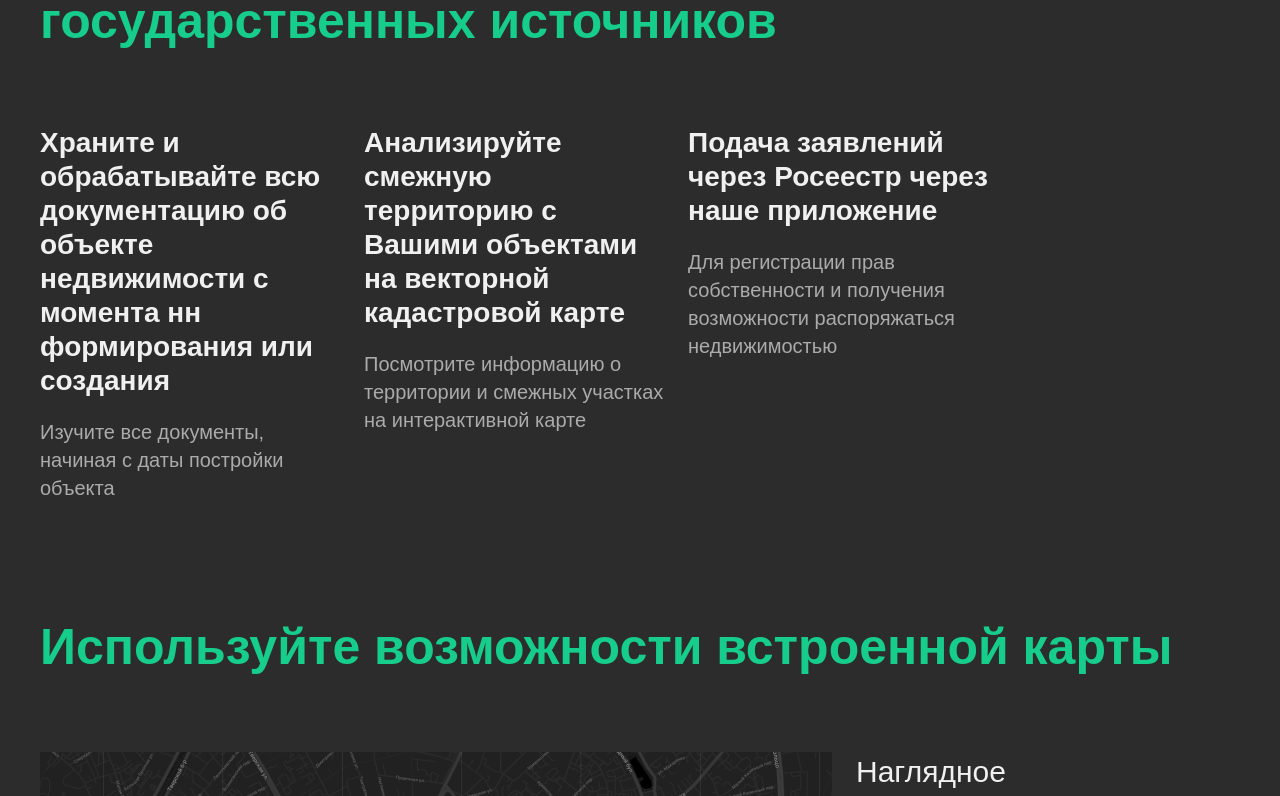
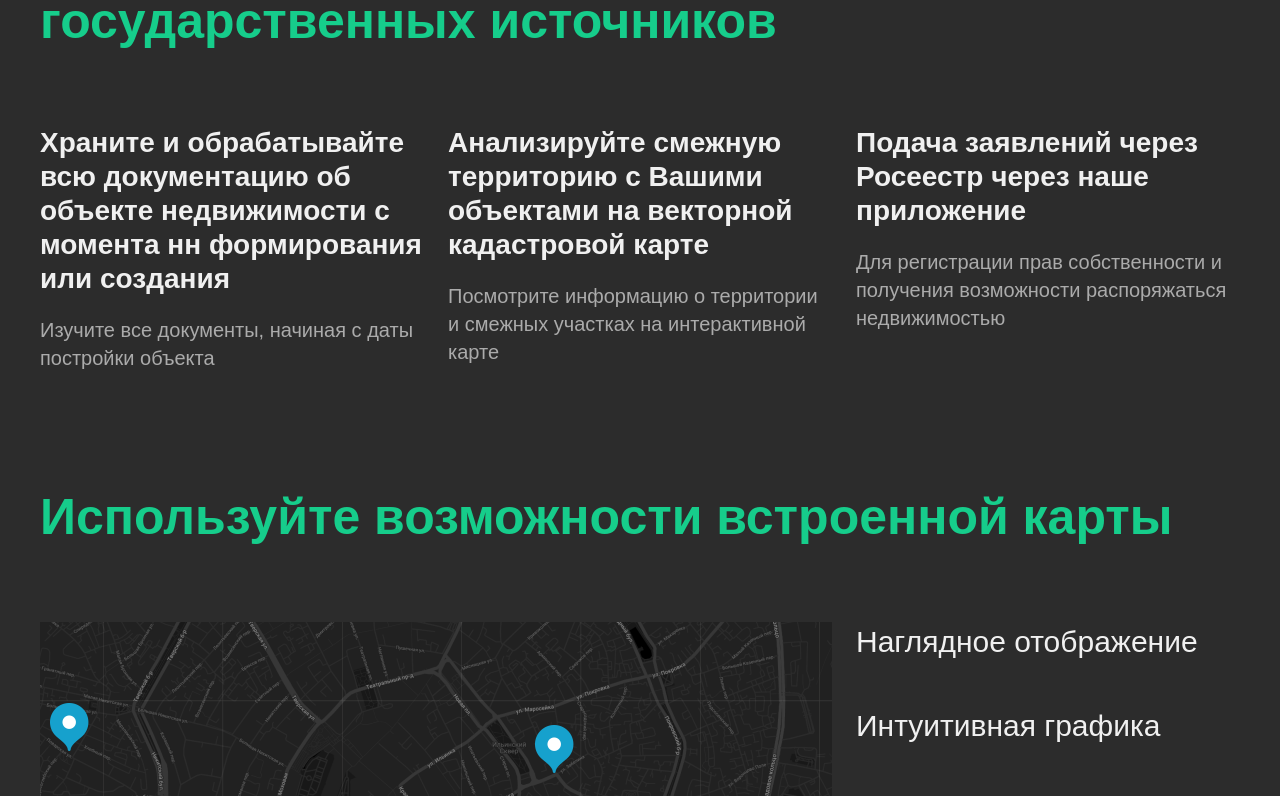
Before and after one commit to FoxyGDFD/kadet.exe, a React (Create React App) app: page /product in a window 1280 px wide. Shown: the part 1704-2500 px from the top of the page. Built offline with nearby package versions, Linux system fonts and the light colour scheme.

Commit message:
ref lists

```diff
--- a/src/Components/Blocks/section.sass
+++ b/src/Components/Blocks/section.sass
@@ -46,6 +46,7 @@ p.dark
 ul.row-list
   display: flex
   flex-direction: row
+  justify-content: space-between
 
   flex-wrap: nowrap
   gap: 24px
@@ -59,16 +60,11 @@ ul.row-list
     li
       margin-bottom: 40px
       width: 100%
-      &.multiple
-        max-width: 300px
 
   li
     border: none
     @media screen and (max-width: 1024px)
       max-width: 100%
-    &.multiple
-      max-width: 300px
-
 
 ul.column-list
   display: flex
@@ -93,7 +89,7 @@ ul.column-list
     border: none
     @media screen and (max-width: 1024px)
       max-width: 100%
-    &.multiple
+    //&.multiple
       max-width: 300px
 
 
@@ -126,15 +122,9 @@ ul.column-list
       @media screen and (max-width: 800px)
         max-width: 100%
         width: 100%
-      &.multiple
-        max-width: 300px
 
       h3
         @include font(30px, 40px, 400, $white)
-
-      &.multiple
-        max-width: 300px
-
 
 .flex
   display: flex
--- a/src/Components/ListItemWithDescription/ListItemWithDescription.tsx
+++ b/src/Components/ListItemWithDescription/ListItemWithDescription.tsx
@@ -8,9 +8,7 @@ interface ITextWithDescription{
 }
 
 const ListItemWithDescription = ({type = 'light', size = 'multiple', title, description}: ITextWithDescription) => {
-  // const [style, setStyle] = React.useState('')
-  // React.useEffect(() => setStyle(size),[])
-  // React.useEffect(() => console.log(style),[style])
+
   return (
     <li className={size}>
       {title && type === 'light' && <h3>{title}</h3>}
--- a/src/Styles/index.sass
+++ b/src/Styles/index.sass
@@ -114,10 +114,6 @@ ul
   li
     max-width: 384px
 
-    &.single
-      max-width: 100%
-
-
 nav
   @include font(28px, 33px, 800, $blue)
   position: relative
```
